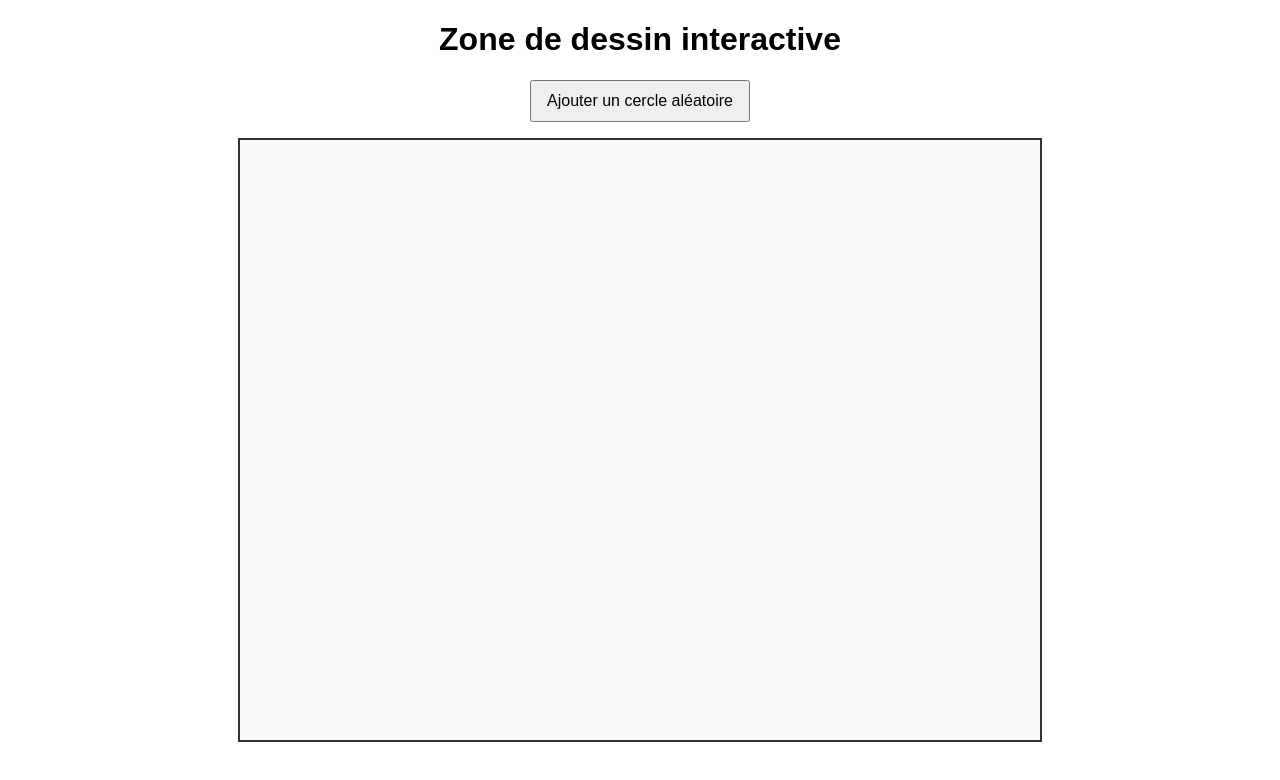
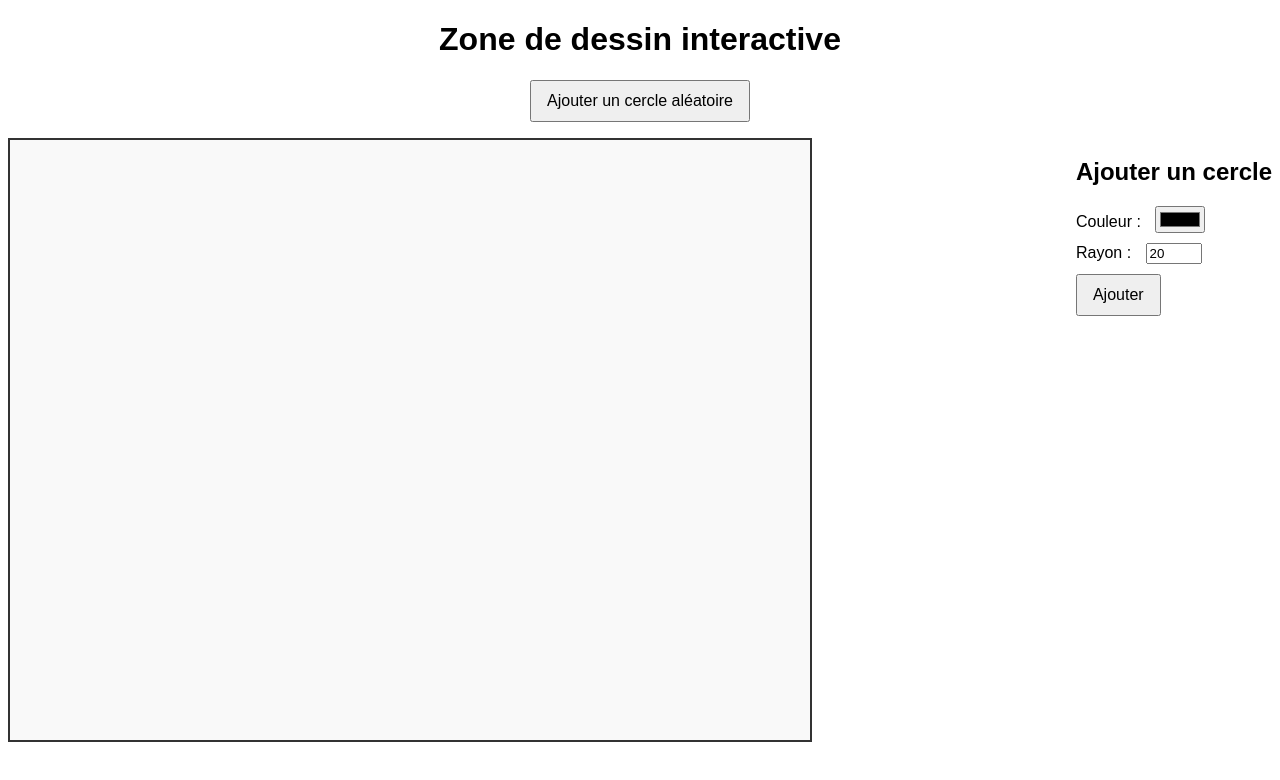
Before and after one commit to mathador/GravitationAngular, an Angular app: page / in a window 1280 px wide. Shown: the top 780 px of the page. Built offline with nearby package versions, Linux system fonts and the light colour scheme.

Commit message:
possibilité de choisir la couleur et la taille du cercle

```diff
--- a/src/app/drawing-area/drawing-area.component.css
+++ b/src/app/drawing-area/drawing-area.component.css
@@ -13,8 +13,27 @@ button {
   cursor: pointer;
 }
 
+.content {
+  display: flex;
+  justify-content: space-between;
+}
+
 svg {
   border: 2px solid #333;
   background-color: #f9f9f9;
   cursor: crosshair;
 }
+
+.form {
+  margin-left: 20px;
+  text-align: left;
+}
+
+label {
+  display: block;
+  margin-bottom: 10px;
+}
+
+input {
+  margin-left: 10px;
+}
--- a/src/app/drawing-area/drawing-area.component.html
+++ b/src/app/drawing-area/drawing-area.component.html
@@ -4,16 +4,27 @@
     <button (click)="addRandomCircle()">Ajouter un cercle aléatoire</button>
   </div>
 
-  <!--
-    La zone de dessin est un élément SVG (Scalable Vector Graphics).
-    - #svgCanvas est une référence de template qu'on récupère dans le .ts.
-    - (click)="addCircleOnClick($event)" écoute les clics sur le SVG.
-  -->
+  <div class="content">
+    <!-- Zone de dessin -->
     <svg #svgCanvas
          width="800"
          height="600"
          (click)="addCircleOnClick($event)">
-    <!-- On parcourt le tableau 'circles' et on crée un élément <circle> pour chaque objet -->
       <circle *ngFor="let circle of circles" [attr.cx]="circle.cx" [attr.cy]="circle.cy" [attr.r]="circle.r" [attr.fill]="circle.color" />
     </svg>
+
+    <!-- Formulaire -->
+    <div class="form">
+      <h2>Ajouter un cercle</h2>
+      <label>
+        Couleur :
+        <input type="color" [(ngModel)]="circleColor" />
+      </label>
+      <label>
+        Rayon :
+        <input type="number" [(ngModel)]="circleRadius" min="10" max="50" />
+      </label>
+      <button (click)="addCircleFromForm()">Ajouter</button>
     </div>
+  </div>
+</div>
--- a/src/app/drawing-area/drawing-area.component.ts
+++ b/src/app/drawing-area/drawing-area.component.ts
@@ -1,5 +1,6 @@
 import { Component, ElementRef, ViewChild } from '@angular/core';
 import { CommonModule } from '@angular/common';
+import { FormsModule } from '@angular/forms';
 
 // On définit une interface pour typer nos objets "cercle"
 // C'est une bonne pratique pour la clarté et la maintenance du code.
@@ -13,7 +14,7 @@ export interface Circle {
 @Component({
   selector: 'app-drawing-area',
   standalone: true,
-  imports: [CommonModule], // On importe CommonModule pour utiliser *ngFor
+  imports: [CommonModule, FormsModule], // Ajout de FormsModule pour le binding
   templateUrl: './drawing-area.component.html',
   styleUrl: './drawing-area.component.css'
 })
@@ -22,6 +23,8 @@ export class DrawingAreaComponent {
   @ViewChild('svgCanvas') svgCanvas!: ElementRef<SVGSVGElement>;
 
   public circles: Circle[] = [];
+  public circleColor: string = '#000000'; // Couleur par défaut
+  public circleRadius: number = 20; // Rayon par défaut
   private canvasWidth = 800;
   private canvasHeight = 600;
 
@@ -31,8 +34,8 @@ export class DrawingAreaComponent {
     const newCircle: Circle = {
       cx: event.clientX - svgRect.left,
       cy: event.clientY - svgRect.top,
-      r: this.getRandomNumber(10, 50),
-      color: this.getRandomColor()
+      r: this.circleRadius, // Utilise le rayon du formulaire
+      color: this.circleColor // Utilise la couleur du formulaire
     };
     this.circles.push(newCircle);
   }
@@ -44,6 +47,17 @@ export class DrawingAreaComponent {
       cy: this.getRandomNumber(0, this.canvasHeight),
       r: this.getRandomNumber(10, 50),
       color: this.getRandomColor()
+    };
+    this.circles.push(newCircle);
+  }
+
+  // Méthode pour ajouter un cercle basé sur les données du formulaire
+  addCircleFromForm(): void {
+    const newCircle: Circle = {
+      cx: this.getRandomNumber(0, this.canvasWidth), // Position aléatoire en X
+      cy: this.getRandomNumber(0, this.canvasHeight), // Position aléatoire en Y
+      r: this.circleRadius,
+      color: this.circleColor
     };
     this.circles.push(newCircle);
   }
```
Lines whose indentation alone changed are shown as unchanged.
